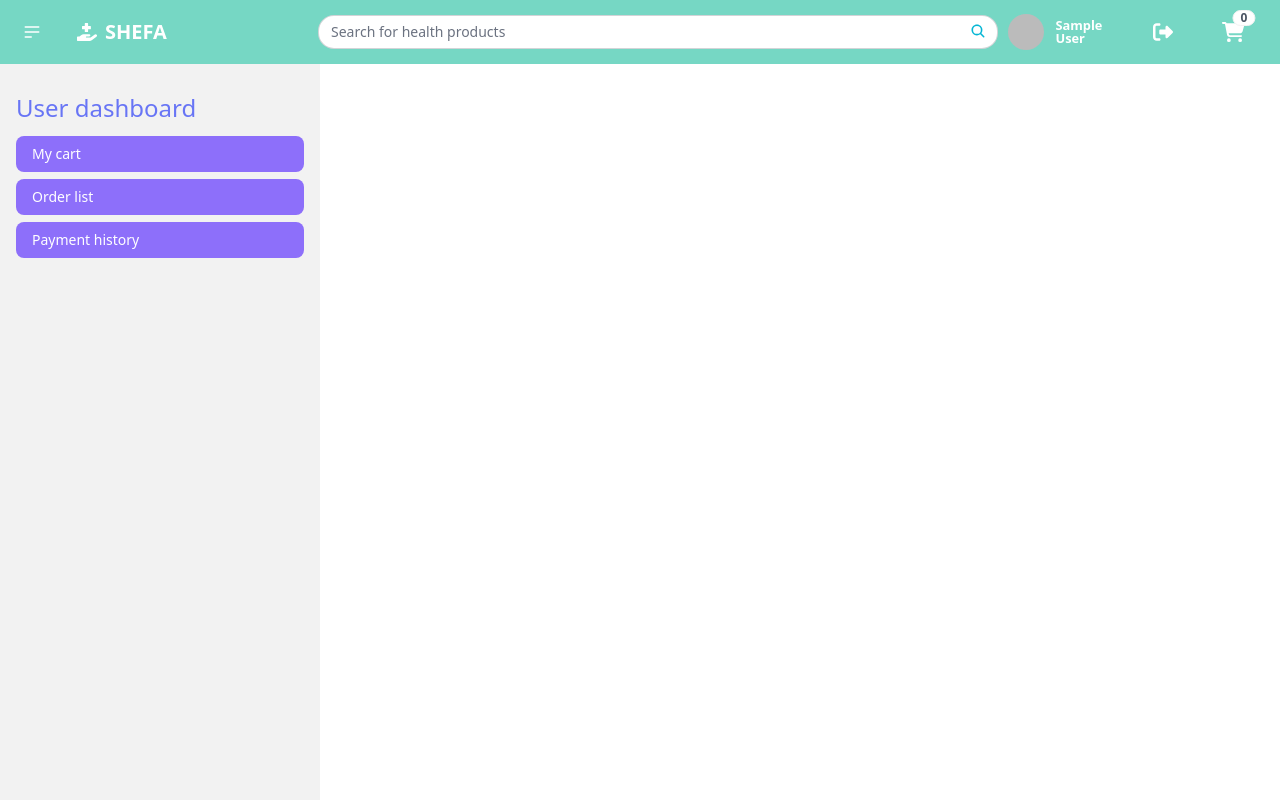
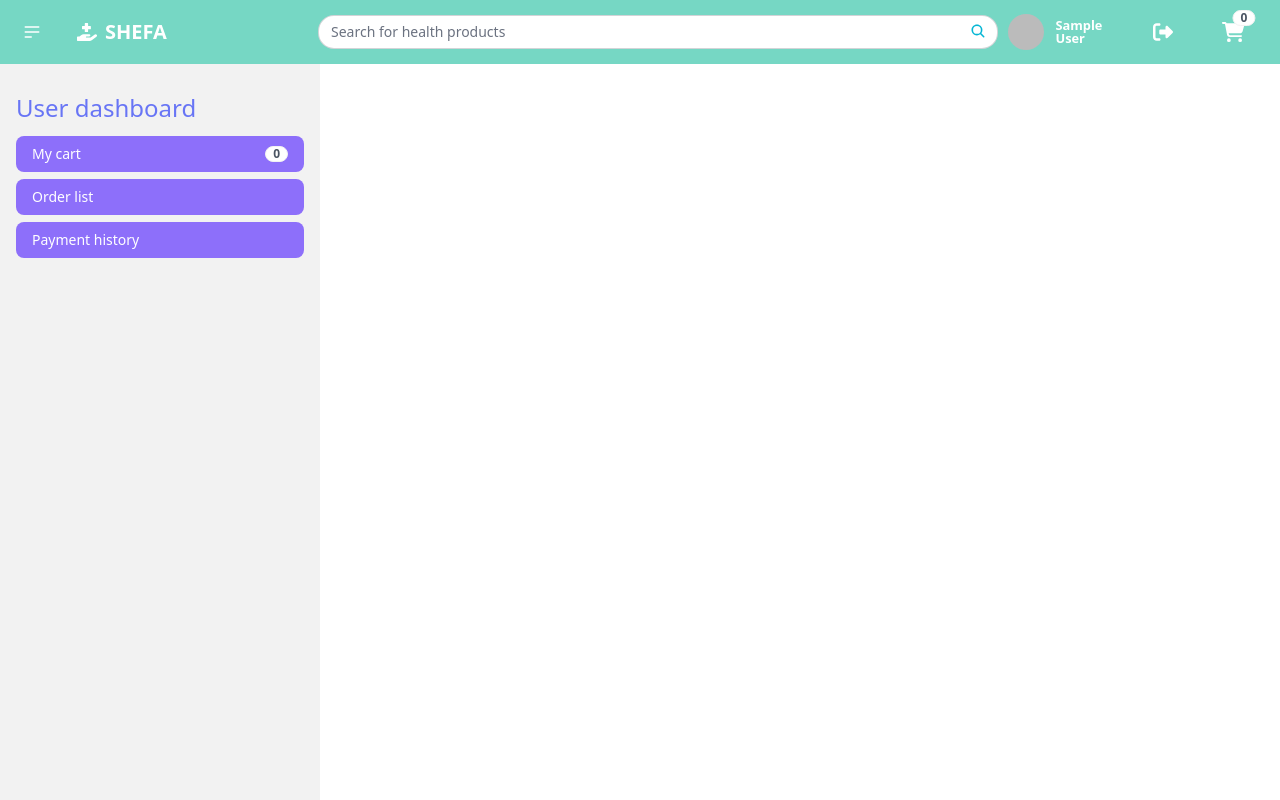
Before and after one commit to jfmemon/new-online-pharmacy, a React (Vite) app: page /userDashboard in a window 1280 px wide. Shown: the top 800 px of the page. Built offline with nearby package versions, Linux system fonts and the light colour scheme; no server answers; sample sign-in values are in the browser's storage.

Commit message:
user dashboard is under private route now

```diff
--- a/src/Pages/UserDashboard/UserDashboard.jsx
+++ b/src/Pages/UserDashboard/UserDashboard.jsx
@@ -1,8 +1,10 @@
 import React from 'react';
 import { NavLink, Outlet } from 'react-router-dom';
 import '../../index.css';
+import useCart from '../../Hooks/useCart';
 
 const UserDashboard = () => {
+    const [cart] = useCart();
     return (
         <div className="drawer lg:drawer-open">
             <input id="my-drawer-2" type="checkbox" className="drawer-toggle" />
@@ -17,7 +19,7 @@ const UserDashboard = () => {
                 <ul className="menu p-4 w-80 min-h-full bg-base-200 text-base-content">
                     {/* Sidebar content here */}
                     <h3 className=' py-3 text-2xl text-indigo-500'>User dashboard</h3>
-                    <li><NavLink to="/userDashboard/myCart">My cart</NavLink></li>
+                    <li><NavLink to="/userDashboard/myCart">My cart<span className="badge badge-sm indicator-item text-gray-600 font-bold">{cart?.length}</span></NavLink></li>
                     <li><NavLink to="/userDashboard/orderList">Order list</NavLink></li>
                     <li><NavLink to="/userDashboard/paymentHistory">Payment history</NavLink></li>
                 </ul>
--- a/src/Routes/Routes.jsx
+++ b/src/Routes/Routes.jsx
@@ -18,6 +18,7 @@ import UserDashboard from "../Pages/UserDashboard/UserDashboard";
 import MyCart from "../Pages/UserDashboard/MyCart";
 import OrderList from "../Pages/UserDashboard/OrderList";
 import PaymentHistory from "../Pages/UserDashboard/PaymentHistory";
+import PrivateRoute from "./PrivateRoute";
 
 export const router = createBrowserRouter([
     {
@@ -82,7 +83,7 @@ export const router = createBrowserRouter([
             },
             {
                 path: "userDashboard",
-                element: <UserDashboard></UserDashboard>,
+                element: <PrivateRoute><UserDashboard></UserDashboard></PrivateRoute>,
                 children: [
                     {
                         path: 'myCart',
```
